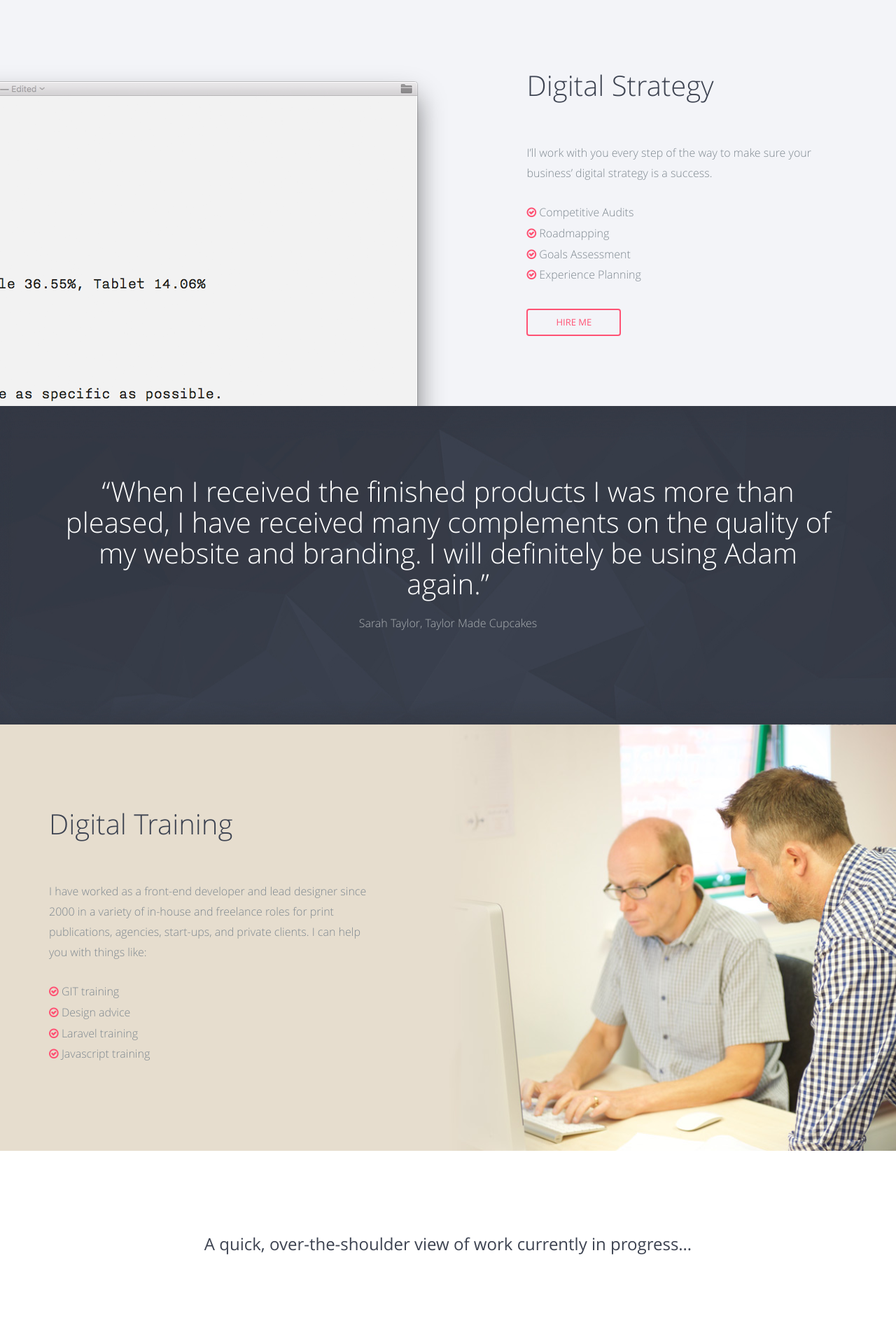
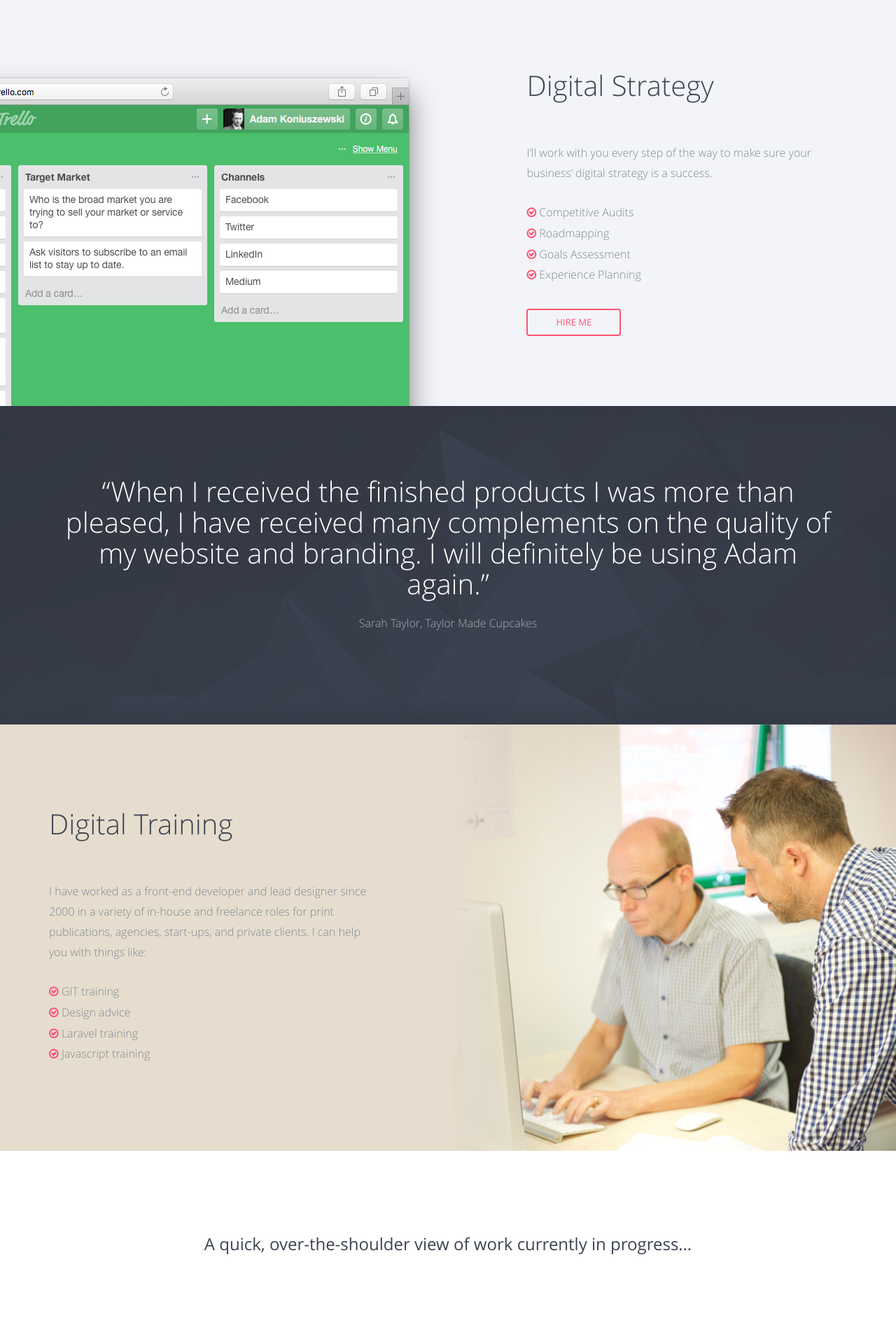
Before and after one commit to Imaginarydesign/imaginarydesign.co.uk, a Jekyll site: the page built from index.html, in a window 1280 px wide. Shown: the part 2666-4566 px from the top of the page at 70% size. Built offline with Jekyll 4.4.1, drawn with Linux system fonts in a browser that asks for light colours; some web fonts are replaced; Markdown is read by kramdown in place of the engine named in the settings.

Commit message:
Update digital strategy image

```diff
--- a/index.html
+++ b/index.html
@@ -121,7 +121,7 @@ description: Manchester-based designer and front-end web developer specialising
       </div>
     </div>
   </div>
-  <div class="services-img-left hidden-xs"><img src="assets/images/showcase-markdown.png" alt="Digital Strategy"></div>
+  <div class="services-img-left hidden-xs"><img src="assets/images/showcase-trello.png" alt="Digital Strategy"></div>
 </section>
 
 <!-- $TESTIMONIAL -->
```
Also changed, not shown: assets/images/showcase-trello.png (added), src/images/showcase-trello.png (added), 4 other files.
